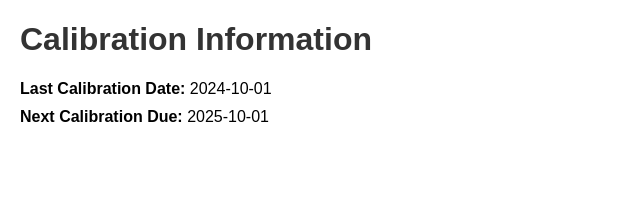
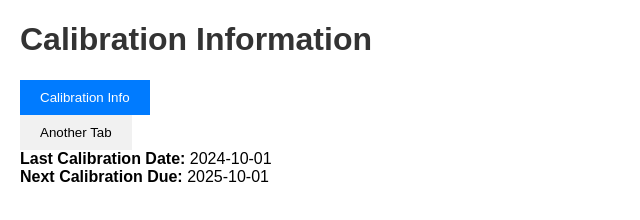
Before and after one commit to kscqtr/KSCQC, a plain HTML site: page index.html in a window 1280 px wide. Shown: the whole page, without its empty margins (0-640 px from the left). Drawn offline with Linux system fonts and the light colour scheme.

Commit message:
Update index.html

```diff
--- a/index.html
+++ b/index.html
@@ -12,27 +12,70 @@
         h1 {
             color: #333;
         }
-        .info {
-            margin: 10px 0;
+        .tab {
+            display: none; /* Hide all tabs by default */
+        }
+        .tab-button {
+            padding: 10px 20px;
+            cursor: pointer;
+            border: none;
+            background-color: #f1f1f1;
+            margin-right: 5px;
+            transition: background-color 0.3s;
+        }
+        .tab-button.active {
+            background-color: #007bff; /* Active tab color */
+            color: white;
+        }
+        .active {
+            display: block; /* Show active tab */
         }
     </style>
 </head>
 <body>
     <h1>Calibration Information</h1>
-    <div class="info">
-        <strong>Last Calibration Date:</strong> <span id="calibration-date">2024-10-01</span>
+
+    <div>
+        <button class="tab-button active" onclick="openTab('tab1')">Calibration Info</button>
+        <button class="tab-button" onclick="openTab('tab2')">Another Tab</button>
     </div>
-    <div class="info">
-        <strong>Next Calibration Due:</strong> <span id="next-calibration-date">2025-10-01</span>
+
+    <div id="tab1" class="tab active">
+        <div class="info">
+            <strong>Last Calibration Date:</strong> <span id="calibration-date">2024-10-01</span>
+        </div>
+        <div class="info">
+            <strong>Next Calibration Due:</strong> <span id="next-calibration-date">2025-10-01</span>
+        </div>
     </div>
+
+    <div id="tab2" class="tab">
+        <h2>Content for Another Tab</h2>
+        <p>This is where you can put additional information or features.</p>
+    </div>
+
     <script>
         function fetchData() {
-            // Simulated data fetching; replace with actual logic if needed
-            const calibrationDate = "2024-10-01"; // This would come from your source
-            const nextCalibrationDate = "2025-10-01"; // This too
+            const calibrationDate = "2024-10-01"; // Simulated data
+            const nextCalibrationDate = "2025-10-01"; // Simulated data
 
             document.getElementById('calibration-date').innerText = calibrationDate;
             document.getElementById('next-calibration-date').innerText = nextCalibrationDate;
+        }
+
+        function openTab(tabId) {
+            const tabs = document.querySelectorAll('.tab');
+            const buttons = document.querySelectorAll('.tab-button');
+
+            tabs.forEach(tab => {
+                tab.classList.remove('active'); // Hide all tabs
+            });
+            buttons.forEach(button => {
+                button.classList.remove('active'); // Remove active class from all buttons
+            });
+
+            document.getElementById(tabId).classList.add('active'); // Show the selected tab
+            event.currentTarget.classList.add('active'); // Highlight the active button
         }
 
         window.onload = fetchData;
```
